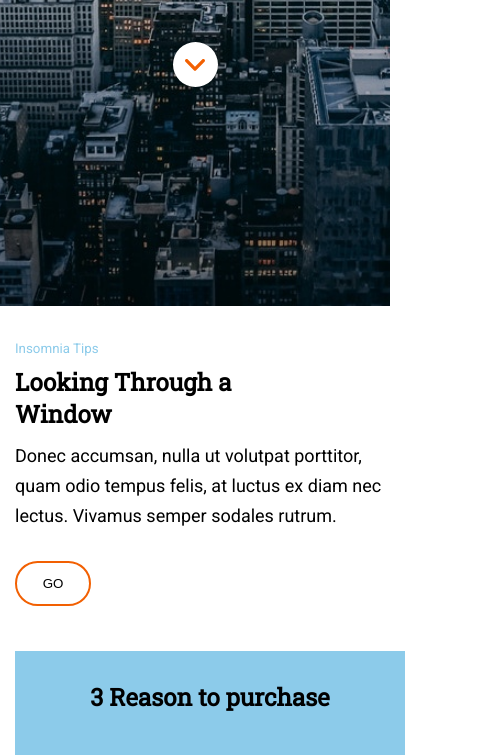
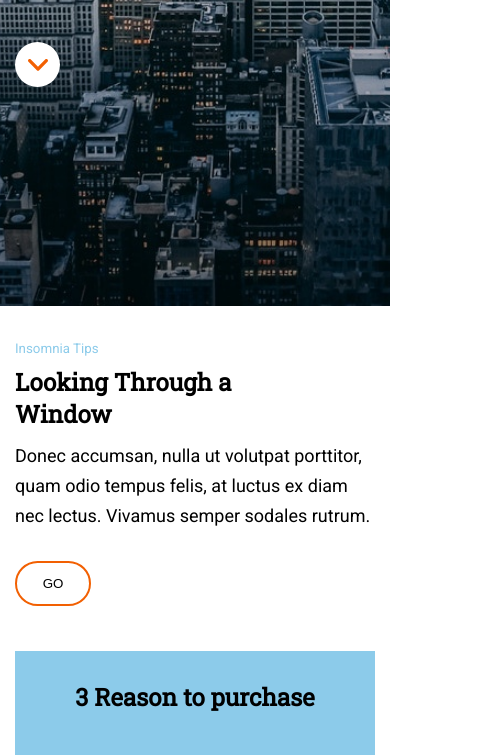
Before and after one commit to silviademiguel7/m1-evaluacion-final-silviademiguel7, a website: page _src/templates/index.html in a window 390 px wide. Shown: the part 538-1293 px from the top of the page, 497 px wide, since content can reach past the window. Drawn offline with nearby package versions, Linux system fonts and the light colour scheme; files that its build step writes are made by us from their sources; files whose address does not match are found by name.

Commit message:
wrapper fixed in mobile version

```diff
--- a/_src/assets/scss/main.scss
+++ b/_src/assets/scss/main.scss
@@ -12,7 +12,8 @@ body {
 }
 .page-wrapper{
   width: 100%;
-  margin:0px 15px;
+  margin:0px auto;
+  padding: 0px 15px;
   min-width: 320px;
   max-width: 768px;
 }
--- a/_src/templates/index.html
+++ b/_src/templates/index.html
@@ -18,6 +18,7 @@
   </header>
   <main class="main">
     <div class="hero">
+      <div class="page-wrapper">
         <div class="title-hero">
           <h1>Anonymous <br>proxy</h1>
         </div>
@@ -29,7 +30,7 @@
             <img src="../assets/images/ico-scroll-down.svg" alt="icono flecha" class="flecha-hero">
           </a>
         </div>
-
+      </div>
     </div>
     <div class="page-wrapper">
       <section class="seccion-editorial">
```
